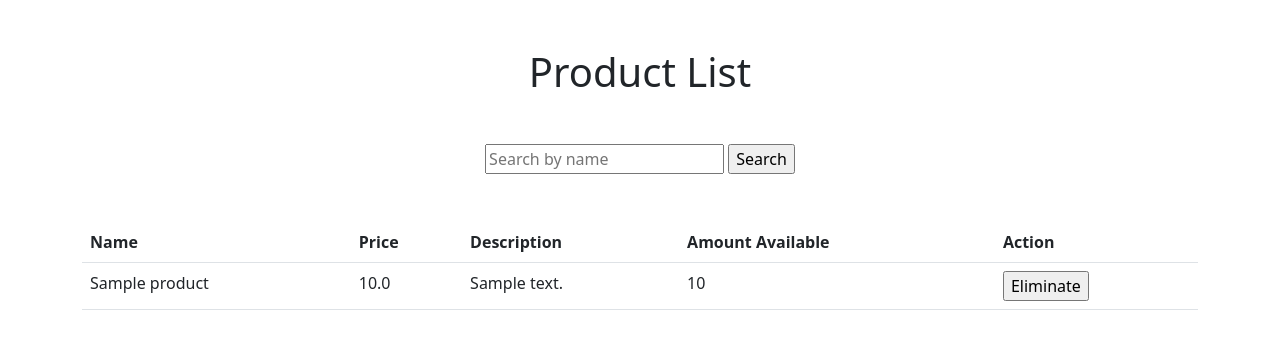
After one commit to ccvillatoror/Papalotl-Solutions, a Flask app: page /products in a window 1280 px wide. The commit adds this page. Shown: the top 349 px of the page. Run offline with Flask 3, Linux system fonts and the light colour scheme; tables that the repository leaves empty hold one stand-in row (values such as "Sample post").

Commit message:
Agrega los cambios de saul

```diff
--- a/app.py
+++ b/app.py
@@ -1,33 +1,60 @@
-from flask import Flask,render_template
+from flask import Flask, render_template, request, redirect, url_for
 from flask_sqlalchemy import SQLAlchemy
-from sqlalchemy import text
 
-DATABASE_NAME = "micheladasatucasa"
-DATABASE_USERNAME = "natalia"
-DATABASE_PASSWORD = "ati_desa15"
-DATABASE_HOST = "localhost:3306"
+#create an instance of the Flask app and configure the SQLAlchemy database:
+app = Flask(__name__)
+app.config['SQLALCHEMY_DATABASE_URI'] = 'sqlite:///database.db'  # Replace with your database URI
+db = SQLAlchemy(app)
 
-app = Flask(__name__)
-db = SQLAlchemy()
-#app.config['SQLALCHEMY_DATABASE_URI'] = "mysql+pymysql://natalia:ati_desa15@localhost:3306/prueba"
+#create database
+class Product(db.Model):
+    id = db.Column(db.Integer, primary_key=True)
+    name = db.Column(db.String(50))
+    price = db.Column(db.Float)
+    description = db.Column(db.String(200))
+    amount_available = db.Column(db.Integer)
 
-app.config['SQLALCHEMY_DATABASE_URI'] = 'mysql+pymysql://'+DATABASE_USERNAME+':'+DATABASE_PASSWORD+'@'+DATABASE_HOST+'/'+DATABASE_NAME
-app.config.from_mapping(
-    SECRET_KEY='dev'
-)
-db.init_app(app)
+#routes
+@app.route('/')
+def index():
+    return render_template('index.html')
 
-with app.app_context():
-    try:
-        # db.session.execute('SELECT 1')
-        db.session.execute(text('SELECT 1'))
-        print('\n\n----------- Connection successful !')
-    except Exception as e:
-        print('\n\n----------- Connection failed ! ERROR : ', e)
+#create new product
+@app.route('/products/create', methods=['GET', 'POST'])
+def create_product():
+    if request.method == 'POST':
+        name = request.form['name']
+        price = float(request.form['price'])
+        description = request.form['description']
+        amount_available = int(request.form['amount_available'])
 
-@app.route('/')
-def hello():
-    return render_template("index.html")
+        product = Product(name=name, price=price, description=description, amount_available=amount_available)
+        db.session.add(product)
+        db.session.commit()
 
+        return redirect(url_for('index'))
+    return render_template('create_product.html')
+
+#list products
+@app.route('/products')
+def list_products():
+    search_query = request.args.get('search', '')
+    if search_query:
+       products = Product.query.filter(Product.name.ilike(f'%{search_query}%')).all()
+    else:
+       products = Product.query.all()
+    return render_template('list_products.html', products=products)
+
+#eliminate product
+@app.route('/products/eliminate/<int:product_id>', methods=['POST'])
+def eliminate_product(product_id):
+   product = Product.query.get_or_404(product_id)
+   db.session.delete(product)
+   db.session.commit()
+   return redirect(url_for('list_products'))
+
+#run app
 if __name__ == '__main__':
-     app.run(port=5000, debug=True)
+    app.app_context().push()
+    db.create_all()
+    app.run(debug=True)
--- /dev/null
+++ b/templates/base.html
@@ -0,0 +1,17 @@
+<!DOCTYPE html>
+<html lang="en">
+<head>
+    <meta charset="UTF-8">
+    <meta http-equiv="X-UA-Compatible" content="IE=edge">
+    <meta name="viewport" content="width=device-width, initial-scale=1.0">
+    <link href="https://cdn.jsdelivr.net/npm/bootstrap@5.3.0/dist/css/bootstrap.min.css" rel="stylesheet" integrity="sha384-9ndCyUaIbzAi2FUVXJi0CjmCapSmO7SnpJef0486qhLnuZ2cdeRhO02iuK6FUUVM" crossorigin="anonymous">
+    <title>{%block title%}{%endblock%}</title>
+</head>
+<body>
+    {%block content%}
+
+    {%endblock%}
+
+    <script src="https://cdn.jsdelivr.net/npm/bootstrap@5.3.0/dist/js/bootstrap.bundle.min.js" integrity="sha384-geWF76RCwLtnZ8qwWowPQNguL3RmwHVBC9FhGdlKrxdiJJigb/j/68SIy3Te4Bkz" crossorigin="anonymous"></script>
+</body>
+</html>
--- /dev/null
+++ b/templates/list_products.html
@@ -0,0 +1,41 @@
+{%extends 'base.html'%}
+
+{%block title%}Product Search{%endblock%}
+
+{%block content%}
+
+<div class="container d-flex flex-column align-items-center mt-5">
+    <h1 class="mb-5">Product List</h1>
+    <form action="{{ url_for('list_products') }}" method="GET" class="mb-5">
+        <input type="text" name="search" placeholder="Search by name" value="{{ request.args.get('search', '') }}">
+        <input type="submit" value="Search">
+    </form>
+    <table class="table">
+        <thead>
+            <tr>
+                <th>Name</th>
+                <th>Price</th>
+                <th>Description</th>
+                <th>Amount Available</th>
+                <th>Action</th>
+            </tr>
+        </thead>
+        <tbody>
+            {% for product in products %}
+                <tr>
+                    <td>{{ product.name }}</td>
+                    <td>{{ product.price }}</td>
+                    <td>{{ product.description }}</td>
+                    <td>{{ product.amount_available }}</td>
+                    <td>
+                        <form action="{{ url_for('eliminate_product', product_id=product.id) }}" method="POST">
+                            <input type="submit" value="Eliminate">
+                        </form>
+                    </td>
+                </tr>
+            {% endfor %}
+        </tbody>
+    </table>
+</div>
+
+{%endblock%}
```
Also changed, not shown: templates/create_product.html (added, +35 -0 lines), templates/index.html (+23 -3 lines), static/images/add-file.png (added), static/images/search.png (added).
